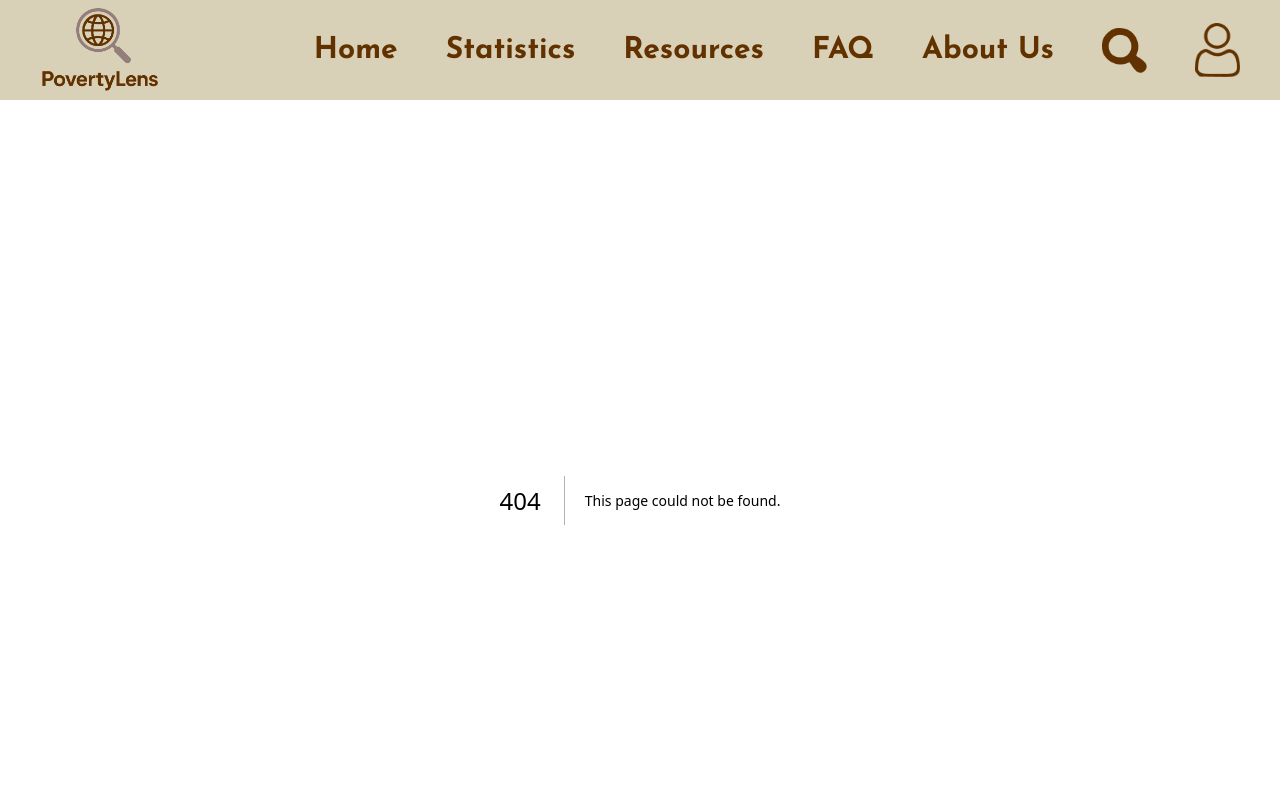
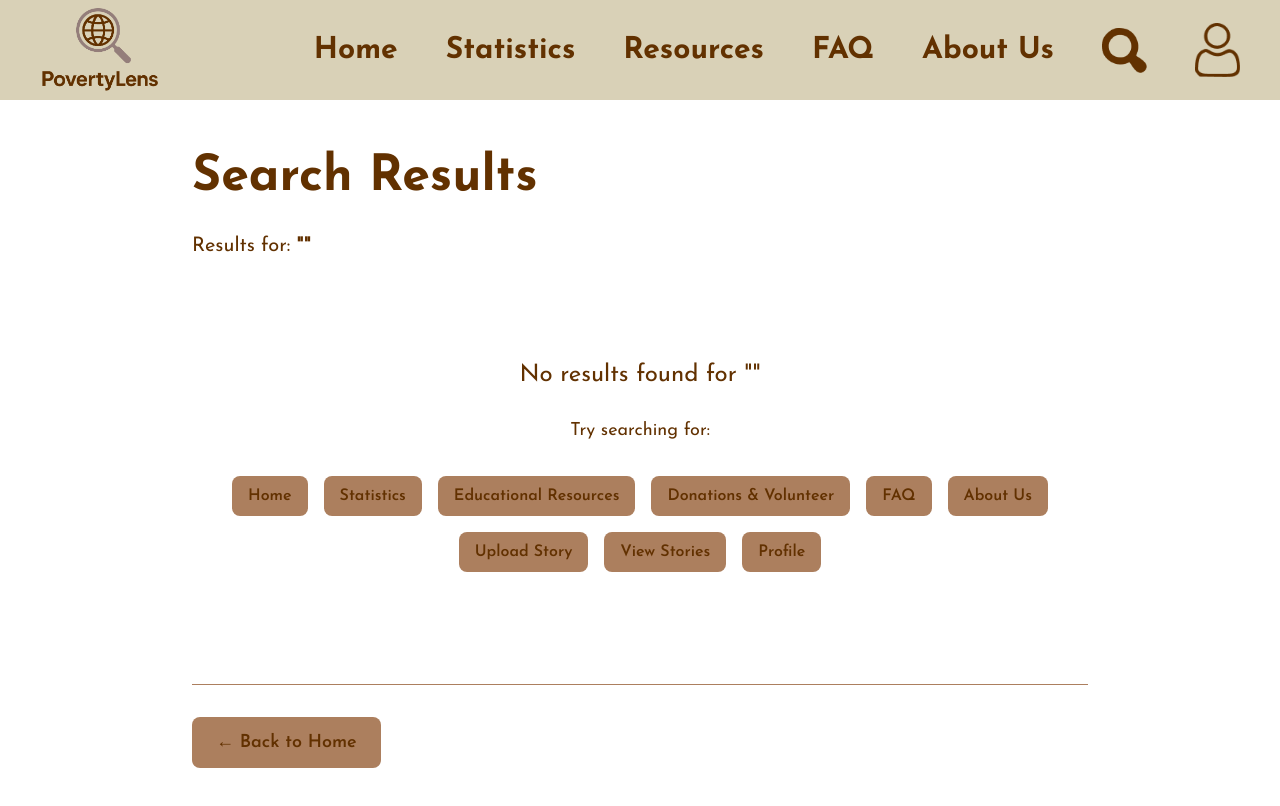
Before and after one commit to Revolution5/PovertyLens, a Next.js app in the folder frontend/: page /search in a window 1280 px wide. Before the commit this address had no page. Shown: the top 806 px of the page. Built offline with nearby package versions, Linux system fonts and the light colour scheme.

Commit message:
feat: add functional search results page

```diff
--- /dev/null
+++ b/frontend/app/search/page.tsx
@@ -0,0 +1,97 @@
+"use client";
+import { useSearchParams } from 'next/navigation';
+import Link from 'next/link';
+import { useMemo } from 'react';
+
+interface SearchResult {
+    title: string;
+    path: string;
+    description: string;
+}
+
+const NAVIGATION_PAGES: SearchResult[] = [
+    { title: 'Home', path: '/', description: 'Welcome to PovertyLens' },
+    { title: 'Statistics', path: '/statistics', description: 'View poverty statistics and data' },
+    { title: 'Educational Resources', path: '/eduresource', description: 'Learn about global poverty' },
+    { title: 'Donations & Volunteer', path: '/donationspages', description: 'Support our mission' },
+    { title: 'FAQ', path: '/FAQ', description: 'Frequently asked questions' },
+    { title: 'About Us', path: '/AboutUs', description: 'Learn about PovertyLens' },
+    { title: 'Upload Story', path: '/uploadstory', description: 'Share your story' },
+    { title: 'View Stories', path: '/viewstories', description: 'Read community stories' },
+    { title: 'Profile', path: '/profile', description: 'Manage your profile' },
+];
+
+export default function SearchPage() {
+    const searchParams = useSearchParams();
+    const query = searchParams.get('q') || '';
+
+    const results = useMemo(() => {
+        if (query.trim()) {
+            const lowerQuery = query.toLowerCase();
+
+            // Search through navigation pages
+            return NAVIGATION_PAGES.filter(page =>
+                page.title.toLowerCase().includes(lowerQuery) ||
+                page.description.toLowerCase().includes(lowerQuery)
+            );
+        }
+        return [];
+    }, [query]);
+
+    return (
+        <div className="min-h-screen px-10 py-10">
+            <div className="max-w-4xl mx-auto">
+                <h1 className="text-[50px] font-bold text-[#623100] mb-4">
+                    Search Results
+                </h1>
+
+                <p className="text-[20px] text-[#623100] mb-8">
+                    Results for: <span className="font-bold">&quot;{query}&quot;</span>
+                </p>
+
+                {results.length > 0 ? (
+                    <div className="space-y-4">
+                        {results.map((result) => (
+                            <Link key={result.path} href={result.path}>
+                                <div className="p-6 bg-[#D9D1B7] rounded-lg hover:bg-[#C8AB8F] transition-colors cursor-pointer border-l-4 border-[#AC7F5E]">
+                                    <h2 className="text-[28px] font-bold text-[#623100] mb-2">
+                                        {result.title}
+                                    </h2>
+                                    <p className="text-[18px] text-[#623100]">
+                                        {result.description}
+                                    </p>
+                                </div>
+                            </Link>
+                        ))}
+                    </div>
+                ) : (
+                    <div className="text-center py-16">
+                        <p className="text-[24px] text-[#623100] mb-6">
+                            No results found for &quot;{query}&quot;
+                        </p>
+                        <p className="text-[18px] text-[#623100] mb-8">
+                            Try searching for:
+                        </p>
+                        <div className="flex flex-wrap gap-4 justify-center">
+                            {NAVIGATION_PAGES.map((page: SearchResult) => (
+                                <Link key={page.path} href={page.path}>
+                                    <button className="px-4 py-2 bg-[#AC7F5E] text-[#623100] rounded-lg hover:bg-[#C9956E] transition-colors font-semibold">
+                                        {page.title}
+                                    </button>
+                                </Link>
+                            ))}
+                        </div>
+                    </div>
+                )}
+
+                <div className="mt-12 pt-8 border-t border-[#AC7F5E]">
+                    <Link href="/">
+                        <button className="px-6 py-3 bg-[#AC7F5E] text-[#623100] rounded-lg hover:bg-[#C9956E] transition-colors font-semibold text-[18px]">
+                            ← Back to Home
+                        </button>
+                    </Link>
+                </div>
+            </div>
+        </div>
+    );
+}
```
